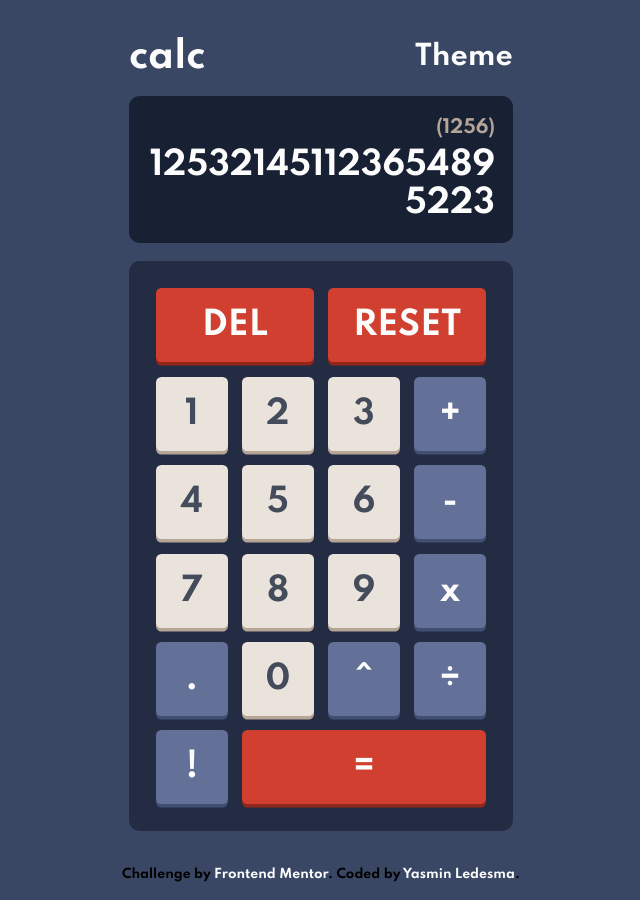
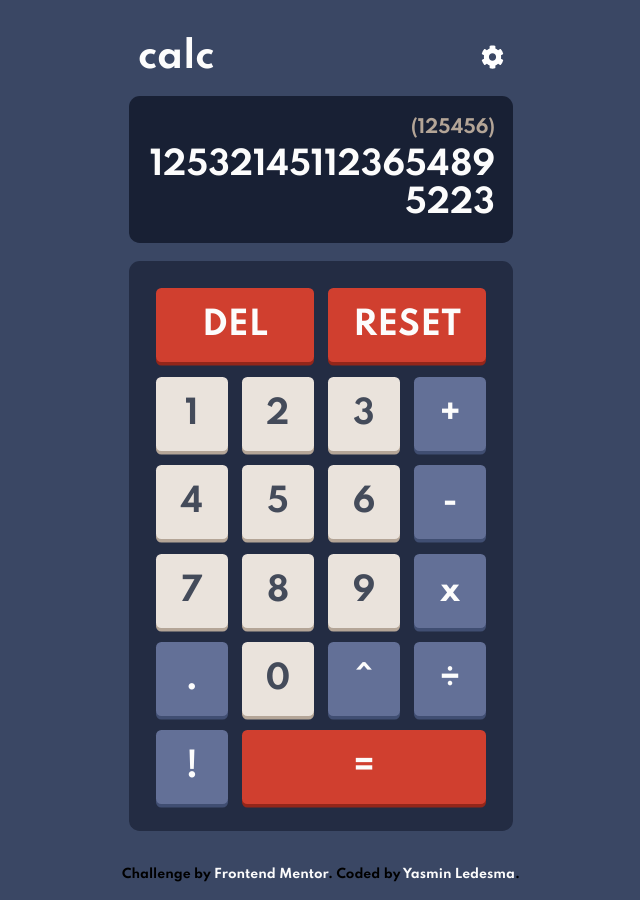
Before and after one commit to HiddenOgre28/calculator, a React (Create React App) app: page / in a window 1280 px wide. Shown: the whole page, without its empty margins (319-959 px from the left). Built offline with nearby package versions, Linux system fonts and the light colour scheme.

Commit message:
Added settings

```diff
--- a/src/App.js
+++ b/src/App.js
@@ -4,6 +4,7 @@ import Header from "./components/Header";
 import Display from "./components/Display";
 import Buttons from "./components/Buttons";
 import Footer from "./components/Footer";
+import Settings from "./components/Settings"
 
 const App = () => {
   // Returned UI
--- a/src/components/Display.js
+++ b/src/components/Display.js
@@ -3,10 +3,10 @@ import React from 'react';
 const Display = () => {
   return (
     <div className="Display">
-      <span className='Display__result'>
-        (1256)
+      <span className='Display__result' tabIndex="2">
+        (125456)
       </span>
-      <span className='Display__operator'>
+      <span className='Display__operator' tabIndex="1">
         125321451123654895223
       </span>
     </div>
--- a/src/components/Header.js
+++ b/src/components/Header.js
@@ -1,12 +1,11 @@
 import React from 'react';
+import cog from "../assets/cog.svg";
 
 const Header = () => {
   return (
     <div className='Header'>
       <h1 className ='Header__title'>calc</h1>
-      <div className ='Header__theme-changer'>
-        <h2 className ='Header__theme-changer__title'>Theme</h2>
-      </div>
+      <img src={cog} alt="" className ='Header__settings' tabIndex="0" aria-label="settings"></img>
     </div>
   );
 }
--- /dev/null
+++ b/src/components/Settings.js
@@ -0,0 +1,17 @@
+import React from 'react';
+
+const Settings = () => {
+  return (
+    <div>
+        <section>
+            <h2>Theme</h2>
+            <input type="range" min="1" max="3" step="1"></input>
+        </section>
+        <section>
+            <button>Sound: Off</button>
+        </section>
+    </div>
+  );
+};
+
+export default Settings;
--- a/src/styles/_Header.scss
+++ b/src/styles/_Header.scss
@@ -3,6 +3,21 @@
     width: 85%;
     margin-top: 2rem;
     color: var(--text-color-1);
+
+    &__title {
+        margin-left: .5rem;
+    }
+
+    &__settings {
+        width: 6%;
+        margin-right: .5rem;
+
+        &:hover {
+            cursor: pointer;
+            transition: 500ms;
+            transform: rotate(360deg);
+        }
+    }
 }
 
 @media screen and (min-width: 1024px) {
```
Also changed, not shown: src/assets/cog.svg (added).
